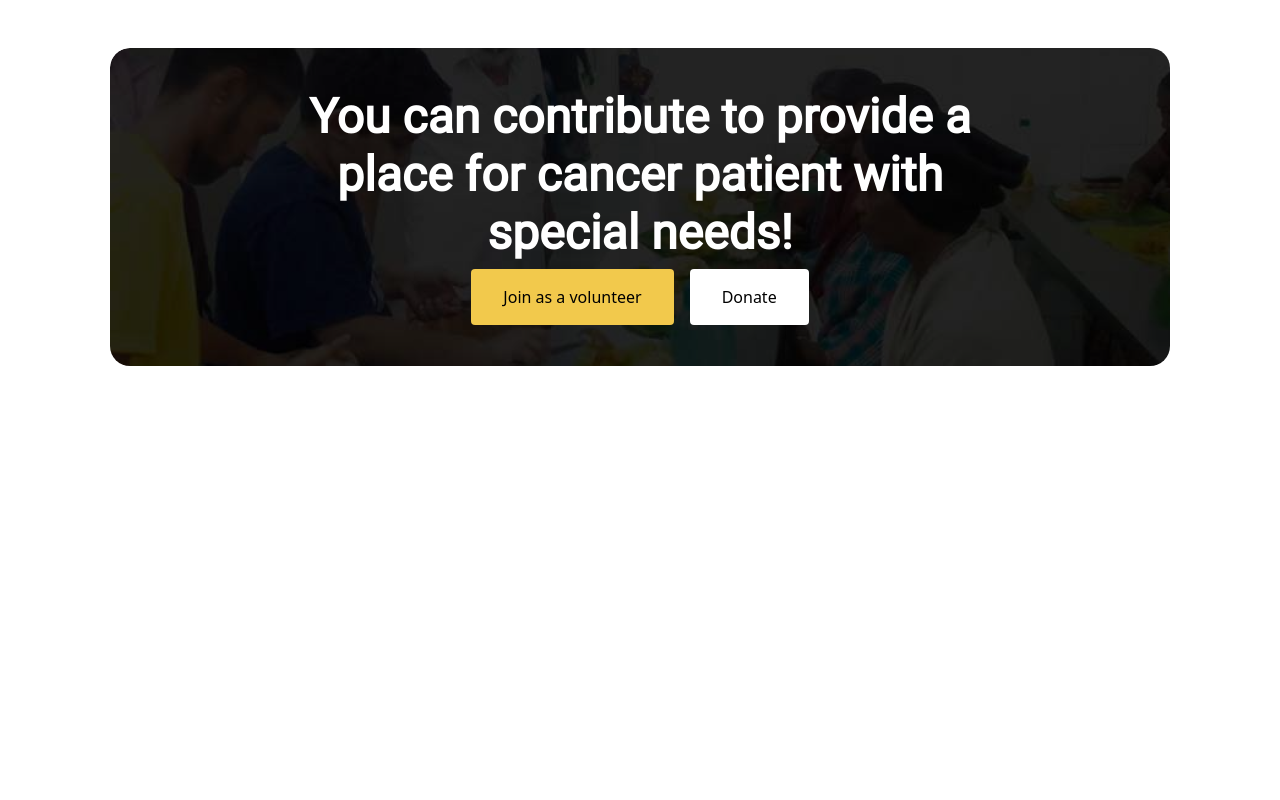
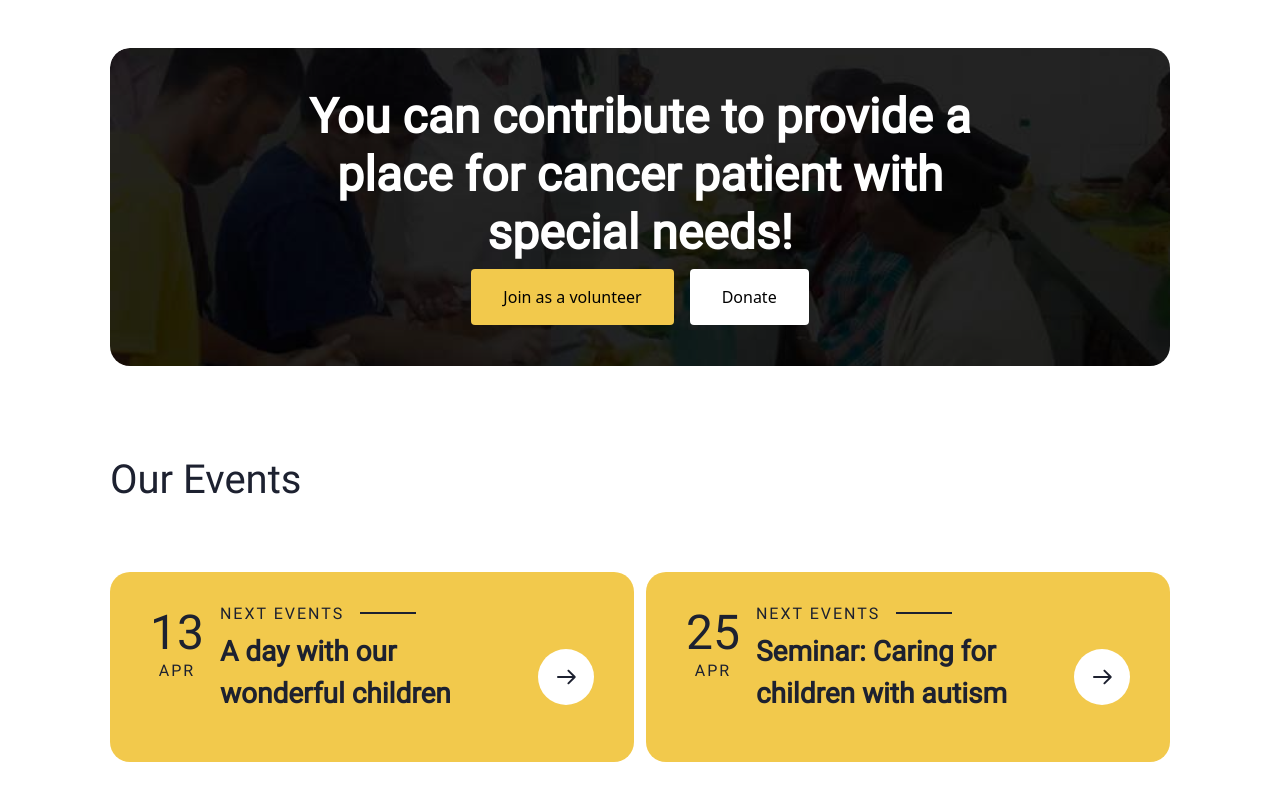
Before and after one commit to gunadevandesing/srimathatrust.ui, a React (Vite) app: page / in a window 1280 px wide. Shown: the part 2636-3436 px from the top of the page. Before the commit the page ends 3088 px from the top, so only its background shows below. Built offline with nearby package versions, Linux system fonts and the light colour scheme.

Commit message:
EventsSection component added

```diff
--- /dev/null
+++ b/src/components/commonComponents/EventsSectionComponents/EventsSection.jsx
@@ -0,0 +1,50 @@
+import "./eventsSection.scss";
+
+import ArrowToRight from "../../../assets/svg-icons/arrow-to-right.svg";
+
+const eventsList = [
+  {
+    id: 1,
+    date: 13,
+    month: "APR",
+    title: "A day with our wonderful children ",
+  },
+  {
+    id: 2,
+    date: 25,
+    month: "APR",
+    title: "Seminar: Caring for children with autism",
+  },
+];
+
+const EventsSection = () => {
+  return (
+    <div className="events-container">
+      <div className="events-content">
+        <div className="events-title">Our Events</div>
+        <div className="events-card-list">
+          {eventsList.map((eventItem) => (
+            <div className="events-card" key={eventItem.id}>
+              <div className="event-datesection">
+                <div className="event-date">{eventItem.date}</div>
+                <div className="event-month">{eventItem.month}</div>
+              </div>
+              <div className="event-content">
+                <div className="event-line">
+                  NEXT EVENTS
+                  <span className="horizontal-line"></span>
+                </div>
+                <div className="event-title-content">
+                  <h3 className="event-title">{eventItem.title}</h3>
+                  <img className="goto-button" src={ArrowToRight} alt="arrow" />
+                </div>
+              </div>
+            </div>
+          ))}
+        </div>
+      </div>
+    </div>
+  );
+};
+
+export default EventsSection;
--- /dev/null
+++ b/src/components/commonComponents/EventsSectionComponents/eventsSection.scss
@@ -0,0 +1,103 @@
+@import "../../../project_constants.scss";
+
+.events-container {
+  width: 100%;
+  background-color: #fff;
+  padding: 0 110px 86px;
+
+  .events-content {
+    width: 100%;
+    display: flex;
+    flex-direction: column;
+
+    .events-title {
+      color: $primary-text;
+      font-family: Roboto;
+      font-size: 40px;
+      font-style: normal;
+      font-weight: 500;
+      line-height: 140%;
+    }
+
+    .events-card-list {
+      display: flex;
+      justify-content: space-evenly;
+      gap: 12px;
+      margin-top: 4rem;
+
+      .events-card {
+        display: flex;
+        width: 50%;
+        height: 190px;
+        padding: 32px 40px;
+        border-radius: 20px;
+        background-color: $primary-yellow;
+
+        .event-datesection {
+          display: flex;
+          flex-direction: column;
+          text-align: center;
+
+          .event-date {
+            color: $primary-text;
+            font-family: Roboto;
+            font-size: 48px;
+            font-style: normal;
+            font-weight: 500;
+            line-height: 120%;
+          }
+
+          .event-month {
+            color: $primary-text;
+            font-family: Roboto;
+            font-size: 16px;
+            font-style: normal;
+            font-weight: 500;
+            line-height: normal;
+            letter-spacing: 2px;
+          }
+        }
+
+        .event-content {
+          .event-line {
+            display: flex;
+            align-items: center;
+            color: $primary-text;
+            font-family: Roboto;
+            font-size: 16px;
+            font-style: normal;
+            font-weight: 500;
+            line-height: normal;
+            letter-spacing: 2px;
+            margin-left: 1rem;
+
+            .horizontal-line {
+              margin-left: 1rem;
+              width: 3.5rem;
+              border-top: 2px solid $primary-text;
+            }
+          }
+
+          .event-title-content {
+            margin: 0.5rem 0 0.5rem 1rem;
+            display: flex;
+            justify-content: space-between;
+            .event-title {
+              color: $primary-text;
+              font-family: Roboto;
+              font-size: 28px;
+              font-style: normal;
+              font-weight: 700;
+              line-height: 150%;
+              width: 75%;
+              margin-right: 1rem;
+
+              .goto-button {
+              }
+            }
+          }
+        }
+      }
+    }
+  }
+}
--- a/src/pages/AboutUsPage/AboutUsPage.jsx
+++ b/src/pages/AboutUsPage/AboutUsPage.jsx
@@ -1,6 +1,7 @@
 import KnowAboutUSSection from "../../components/AboutUsPageComponents/KnowAboutUsSection";
 import OurVisionSection from "../../components/AboutUsPageComponents/OurVisionSection";
 import ContributionSection from "../../components/commonComponents/ContributionSectionComponents/ContributionSection";
+import EventsSection from "../../components/commonComponents/EventsSectionComponents/EventsSection";
 
 const AboutUsPage = () => {
   return (
@@ -8,6 +9,7 @@ const AboutUsPage = () => {
       <KnowAboutUSSection />
       <OurVisionSection />
       <ContributionSection />
+      <EventsSection />
     </>
   );
 };
--- a/src/pages/HomePage/HomePage.jsx
+++ b/src/pages/HomePage/HomePage.jsx
@@ -2,6 +2,7 @@ import KnowAboutUSSection from "../../components/HomePageComponents/KnowAboutUsS
 import VideoSection from "../../components/HomePageComponents/VideoSection";
 import WhatWeDoSection from "../../components/HomePageComponents/WhatWeDoSection";
 import ContributionSection from "../../components/commonComponents/ContributionSectionComponents/ContributionSection";
+import EventsSection from "../../components/commonComponents/EventsSectionComponents/EventsSection";
 import "./homepage.scss";
 
 const HomePage = () => {
@@ -11,6 +12,7 @@ const HomePage = () => {
       <KnowAboutUSSection />
       <WhatWeDoSection />
       <ContributionSection />
+      <EventsSection />
     </>
   );
 };
```
Also changed, not shown: src/assets/svg-icons/arrow-to-right.svg (added).
